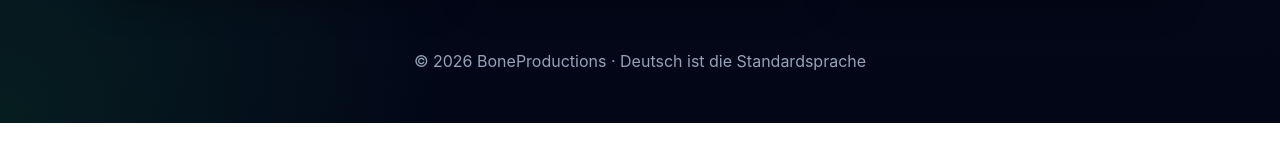
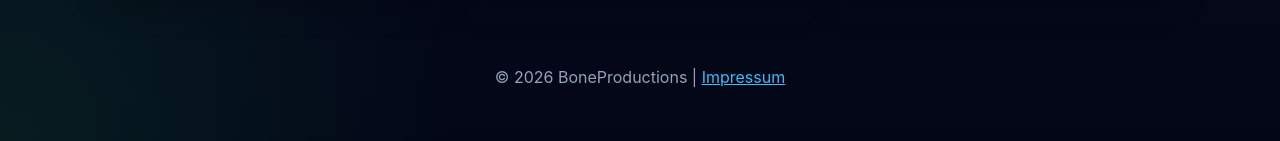
Before and after one commit to Knochi/knochi.github.io, a plain HTML site: page index.html in a window 1280 px wide. Shown: the part 1231-1372 px from the top of the page. Drawn offline with Linux system fonts and the light colour scheme.

Commit message:
Update footer content and structure in index.html

```diff
--- a/index.html
+++ b/index.html
@@ -403,8 +403,10 @@
   </main>
 
   <footer class="container">
-    <span data-lang="de">© <span id="year"></span> BoneProductions · Deutsch ist die Standardsprache</span>
-    <span data-lang="en">© <span id="year-en"></span> BoneProductions · German is the default language</span>
+    <p>
+        © 2026 BoneProductions |
+        <a href="impressum.html" style="color: #38bdf8;">Impressum</a>
+    </p>
   </footer>
 
   <script>
```
